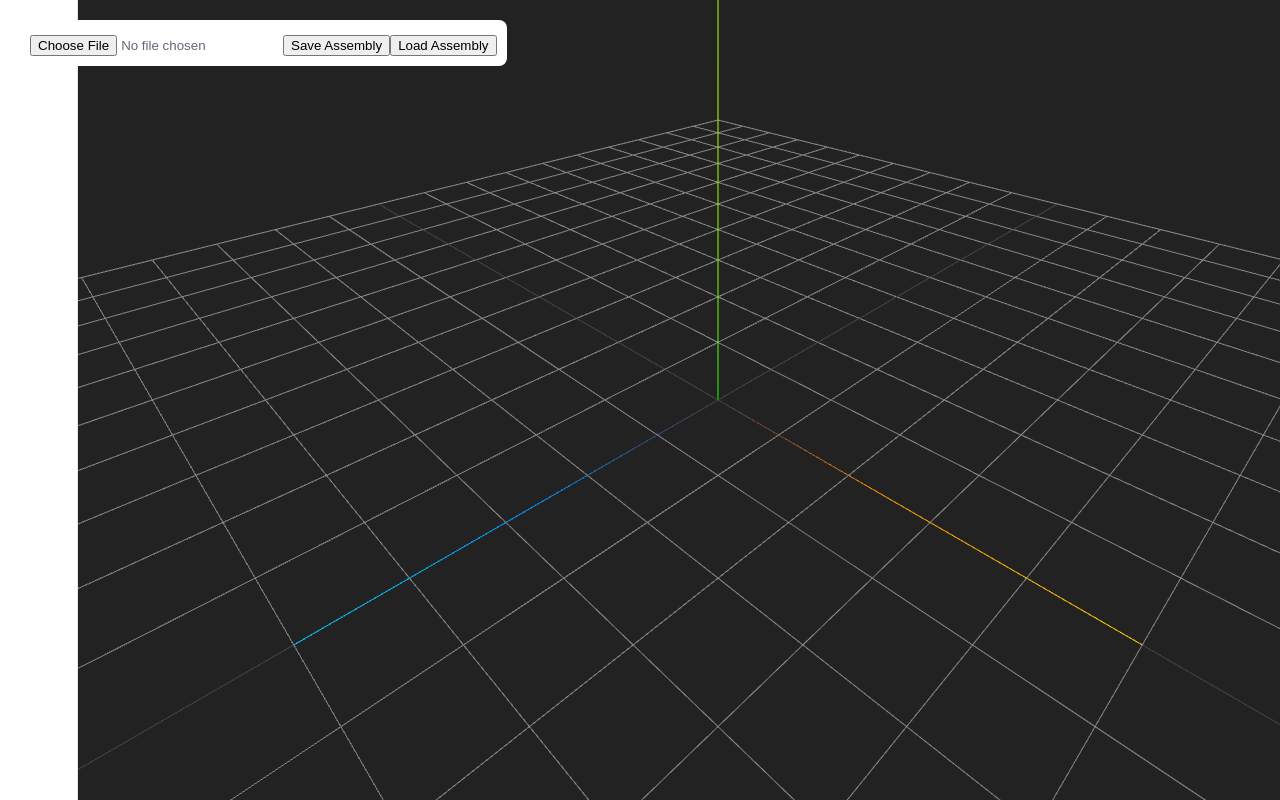
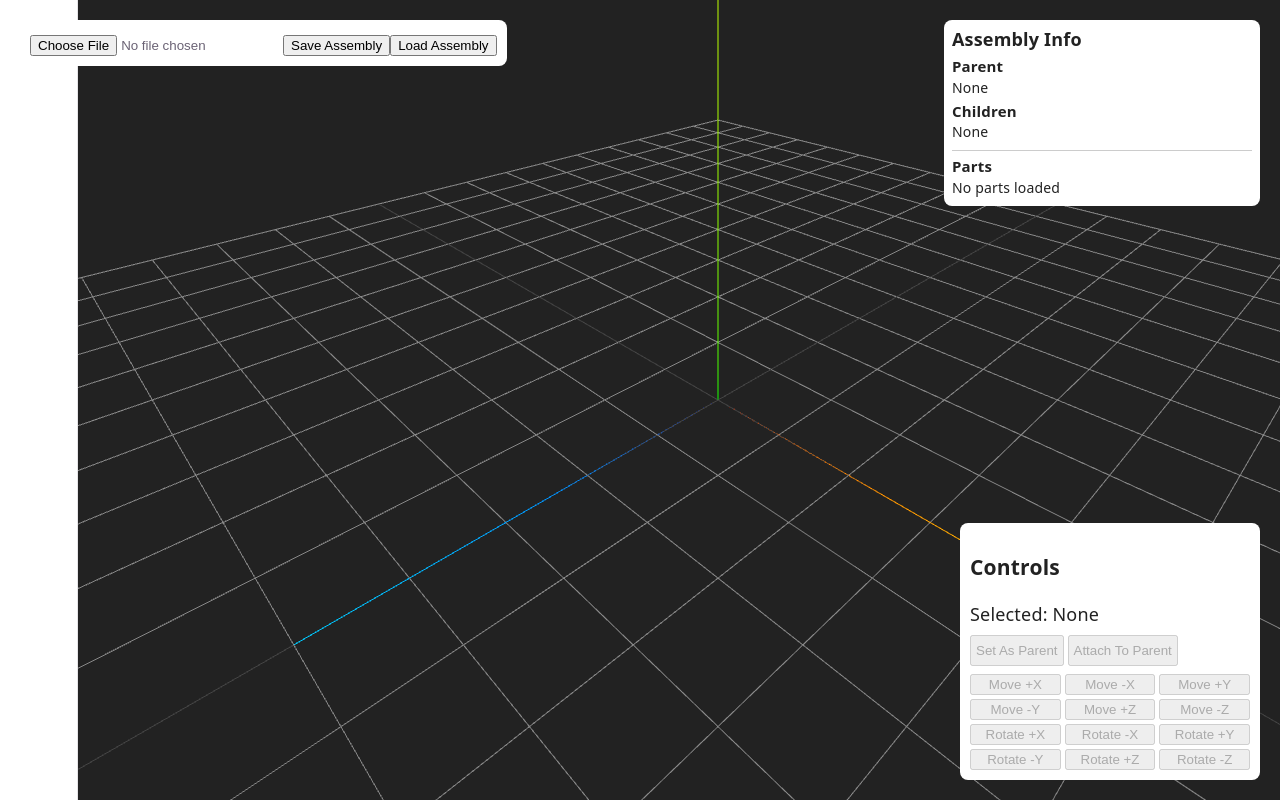
Before and after one commit to diemashirko/Robotics-Simulator, a React app in the folder frontend/: page / in a window 1280 px wide. Shown: the top 800 px of the page. Built offline with nearby package versions, Linux system fonts and the light colour scheme; the HTML template or start-up script is replaced by a standard one.

Commit message:
reworked UI to be more professional with seperated sections for buttons and information, as well as implementing parnet and child system for multiple components

```diff
--- a/frontend/src/App.jsx
+++ b/frontend/src/App.jsx
@@ -1,4 +1,4 @@
-import { useState, useEffect, useRef } from "react";
+import { useState, useEffect, useCallback } from "react";
 import { Canvas } from "@react-three/fiber";
 import { OrbitControls, TransformControls } from "@react-three/drei";
 
@@ -6,6 +6,41 @@ import STLModel from "./components/STLModel";
 import FileUploader from "./components/FileUploader";
 import { uploadFile } from "./api/upload";
 import ModelInfo from "./components/ModelInfo";
+import ControlsPanel from "./components/ControlsPanel";
+
+function translateModelAndDescendants(models, modelId, dx, dy, dz) {
+  const movedIds = new Set();
+
+  function collectDescendants(parentId) {
+    if (movedIds.has(parentId)) {
+      return;
+    }
+
+    movedIds.add(parentId);
+    models.forEach((model) => {
+      if (model.parentId === parentId) {
+        collectDescendants(model.id);
+      }
+    });
+  }
+
+  collectDescendants(modelId);
+
+  return models.map((model) => {
+    if (!movedIds.has(model.id)) {
+      return model;
+    }
+
+    return {
+      ...model,
+      position: [
+        model.position[0] + dx,
+        model.position[1] + dy,
+        model.position[2] + dz,
+      ],
+    };
+  });
+}
 
 function App() {
 
@@ -26,68 +61,48 @@ function App() {
     (model) =>
       model.id === selectedPart);
 
-  const transformRef = useRef();
   const [selectedMesh, setSelectedMesh] = useState(null);
   const [ dragging, setDragging ] = useState(false);
-  function moveSelected(
+  const [parentPart,setParentPart] = useState(null);
+  const selectedParent =
+  models.find(model => model.id === selectedModel?.parentId);
+  const parentToAttach = models.find(
+    (model) => model.id === parentPart
+  );
+  const selectedChildren = models.filter(
+    (model) => model.parentId === selectedPart
+  );
+
+  const handleModelLoaded = useCallback((modelId, data) => {
+    setModelInfos((current) => {
+      const existing = current.find((info) => info.id === modelId);
+      if (
+        existing &&
+        existing.triangles === data.triangles &&
+        existing.width === data.width &&
+        existing.height === data.height &&
+        existing.depth === data.depth
+      ) {
+        return current;
+      }
+
+      return [
+        ...current.filter((info) => info.id !== modelId),
+        { id: modelId, ...data },
+      ];
+    });
+  }, []);
+
+function moveSelected(dx, dy, dz) {
+  setModels((current) =>
+    translateModelAndDescendants(
+      current,
+      selectedPart,
       dx,
       dy,
       dz
-  ) {
-
-    setModels(
-      current =>
-
-        current.map(
-          model => {
-
-            if (
-              model.id !==
-              selectedPart
-            ) {
-              return model;
-            }
-
-            const newPosition = [
-
-              model.position[0]
-                + dx,
-
-              model.position[1]
-                + dy,
-
-              model.position[2]
-                + dz
-
-            ];
-            console.log(
-              "moving",
-              model.name,
-              newPosition
-            );
-            return {
-
-              ...model,
-
-              position: [
-
-                model.position[0]
-                  + dx,
-
-                model.position[1]
-                  + dy,
-
-                model.position[2]
-                  + dz
-
-              ]
-
-            };
-
-          }
     )
   );
-
 }
   function rotateSelected(
     rx,
@@ -153,8 +168,9 @@ function App() {
             id: Date.now(),
             name: file.name,
             url: result.url,
-            position: [0, 0, 0],
-            rotation: [0, 0, 0]
+            position: [current.length * 5, 0, 0],
+            rotation: [0, 0, 0],
+            parentId: null
           }
 
         ]);
@@ -179,20 +195,17 @@ function App() {
       <ModelInfo
 
         infos={modelInfos}
-        selectedRotation={
-          selectedModel
-            ?.rotation
-        }
-        selectedPosition={
-          selectedModel
-            ?.position
-        }
-        selectedPartName={
-          selectedModel
-            ?.name
-        }
+        models={models}
+        selectedParent={selectedParent}
+        selectedChildren={selectedChildren}
+      />
+      <ControlsPanel
+        selectedModel={selectedModel}
+        parentToAttach={parentToAttach}
         moveSelected={moveSelected}
         rotateSelected={rotateSelected}
+        markAsParent={markAsParent}
+        attachToParent={attachToParent}
 
       />
       <div
@@ -227,13 +240,15 @@ function App() {
 
           {
             models.map(
-              (model, index) => (
+              (model) => (
 
                 <STLModel
 
                   key={model.id}
 
                   modelUrl={model.url}
+
+                  modelId={model.id}
 
                   position={model.position}
 
@@ -251,38 +266,7 @@ function App() {
                     );
                     setSelectedMesh(mesh);
                   }}
-                  onLoaded={(data) => {
-
-                    setModelInfos(
-                      (current) => {
-
-                        const exists =
-                          current.find(
-                            x =>
-                              x.name ===
-                              model.name
-                          );
-
-                        if (exists) {
-                          return current;
-                        }
-
-                        return [
-
-                          ...current,
-
-                          {
-                            ...data,
-
-                            name: model.name
-                          }
-
-                        ];
-
-                      }
-                    );
-
-                  }}
+                  onLoaded={handleModelLoaded}
 
                 />
 
@@ -322,7 +306,7 @@ function App() {
                     !selectedMesh
                   ) return;
 
-                  const position = [
+                  const newPosition = [
 
                     selectedMesh.position.x,
 
@@ -332,32 +316,23 @@ function App() {
 
                   ];
 
-                  setModels(
-                    current =>
+                  setModels((current) => {
+                    const model = current.find(
+                      (item) => item.id === selectedPart
+                    );
 
-                      current.map(
-                        model => {
-
-                          if (
-                            model.id !==
-                            selectedPart
-                          ) {
-                            return model;
+                    if (!model) {
+                      return current;
                     }
 
-                          return {
-
-                            ...model,
-
-                            position
-
-                          };
-
-                        }
-                      )
-
+                    return translateModelAndDescendants(
+                      current,
+                      selectedPart,
+                      newPosition[0] - model.position[0],
+                      newPosition[1] - model.position[1],
+                      newPosition[2] - model.position[2]
                     );
-
+                  });
                     }}
               />
 
@@ -413,6 +388,47 @@ function App() {
     );
 
   }
+  function markAsParent() {
+
+    setParentPart(
+      selectedPart
+    );
+
+  }
+  function attachToParent() {
+
+    if (
+      !parentPart ||
+      !selectedPart ||
+      parentPart === selectedPart
+    ) {
+      return;
+    }
+    setModels(
+      current =>
+
+        current.map(
+          model => {
+
+            if (
+              model.id !==
+              selectedPart
+            ) {
+              return model;
+            }
+            return {
+
+              ...model,
+
+              parentId:
+                parentPart
+
+            };
+          }
+        )
+    );
+
+  }
 }
 
 export default App;
--- /dev/null
+++ b/frontend/src/components/ControlsPanel.jsx
@@ -0,0 +1,81 @@
+export default function ControlsPanel({
+  selectedModel,
+  parentToAttach,
+  moveSelected,
+  rotateSelected,
+  markAsParent,
+  attachToParent
+}) {
+  const hasSelection = Boolean(selectedModel);
+  const buttonStyle = {
+    minWidth: 0,
+    padding: "6px 4px"
+  };
+
+  return (
+    <div
+      style={{
+        position: "fixed",
+        right: 20,
+        bottom: 20,
+        zIndex: 1000,
+        width: "300px",
+        boxSizing: "border-box",
+        background: "white",
+        color: "#222",
+        padding: "10px",
+        borderRadius: "8px",
+        maxHeight: "40vh",
+        overflowY: "auto",
+        textAlign: "left"
+      }}
+    >
+      <h3>Controls</h3>
+      <p style={{ marginBottom: "8px" }}>
+        Selected: {selectedModel?.name ?? "None"}
+      </p>
+
+      <div style={{ display: "flex", gap: "4px", marginBottom: "8px" }}>
+        <button
+          onClick={markAsParent}
+          disabled={!hasSelection}
+          style={buttonStyle}
+        >
+          Set As Parent
+        </button>
+        <button
+          onClick={attachToParent}
+          disabled={
+            !hasSelection ||
+            !parentToAttach ||
+            selectedModel.id === parentToAttach.id
+          }
+          style={buttonStyle}
+        >
+          Attach To Parent
+        </button>
+      </div>
+
+      <div
+        style={{
+          display: "grid",
+          gridTemplateColumns: "repeat(3, minmax(0, 1fr))",
+          gap: "4px"
+        }}
+      >
+        <button onClick={() => moveSelected(0.5, 0, 0)} disabled={!hasSelection}>Move +X</button>
+        <button onClick={() => moveSelected(-0.5, 0, 0)} disabled={!hasSelection}>Move -X</button>
+        <button onClick={() => moveSelected(0, 0.5, 0)} disabled={!hasSelection}>Move +Y</button>
+        <button onClick={() => moveSelected(0, -0.5, 0)} disabled={!hasSelection}>Move -Y</button>
+        <button onClick={() => moveSelected(0, 0, 0.5)} disabled={!hasSelection}>Move +Z</button>
+        <button onClick={() => moveSelected(0, 0, -0.5)} disabled={!hasSelection}>Move -Z</button>
+        <button onClick={() => rotateSelected(0.2, 0, 0)} disabled={!hasSelection}>Rotate +X</button>
+        <button onClick={() => rotateSelected(-0.2, 0, 0)} disabled={!hasSelection}>Rotate -X</button>
+        <button onClick={() => rotateSelected(0, 0.2, 0)} disabled={!hasSelection}>Rotate +Y</button>
+        <button onClick={() => rotateSelected(0, -0.2, 0)} disabled={!hasSelection}>Rotate -Y</button>
+        <button onClick={() => rotateSelected(0, 0, 0.2)} disabled={!hasSelection}>Rotate +Z</button>
+        <button onClick={() => rotateSelected(0, 0, -0.2)} disabled={!hasSelection}>Rotate -Z</button>
+      </div>
+    </div>
+  );
+}
--- a/frontend/src/components/ModelInfo.jsx
+++ b/frontend/src/components/ModelInfo.jsx
@@ -1,21 +1,30 @@
 export default function ModelInfo({
   infos,
-  selectedPartName,
-  selectedRotation,
-  selectedPosition,
-  moveSelected,
-  rotateSelected
+  models,
+  selectedParent,
+  selectedChildren
 }) {
+  const sectionStyle = {
+    borderTop: "1px solid #ccc",
+    marginTop: "8px",
+    paddingTop: "6px"
+  };
 
-  if (
-    !infos ||
-    infos.length === 0
-  ) {
-    return null;
-  }
+  const detailStyle = {
+    display: "grid",
+    gridTemplateColumns: "1fr 1fr",
+    gap: "2px 8px",
+    fontSize: "14px",
+    lineHeight: 1.3
+  };
+
+  const headingStyle = {
+    margin: "4px 0 2px",
+    fontSize: "15px",
+    lineHeight: 1.3
+  };
 
   return (
-
     <div
       style={{
         position: "absolute",
@@ -24,246 +33,81 @@ export default function ModelInfo({
         zIndex: 1000,
         width: "300px",
         background: "white",
-        padding: "10px",
+        color: "#222",
+        padding: "8px",
         borderRadius: "8px",
         maxHeight: "80vh",
-        overflowY: "auto"
+        overflowY: "auto",
+        textAlign: "left",
+        fontSize: "14px",
+        lineHeight: 1.35
       }}
     >
-
-      <h3>
+      <h3 style={{ margin: "0 0 6px", fontSize: "18px", lineHeight: 1.3 }}>
         Assembly Info
       </h3>
 
-      <p>
-        Selected:
-        {
-            selectedPartName
-                ? selectedPartName
-                : "None"
-        }
-      </p>
-      {
+      <section>
+        <h4 style={headingStyle}>Parent</h4>
+        <p>{selectedParent?.name ?? "None"}</p>
 
-        infos.map(
-          (info) => (
+        <h4 style={headingStyle}>Children</h4>
+        {selectedChildren.length > 0 ? (
+          <ul style={{ margin: "2px 0 0", paddingLeft: "18px" }}>
+            {selectedChildren.map((child) => (
+              <li key={child.id}>{child.name}</li>
+            ))}
+          </ul>
+        ) : (
+          <p>None</p>
+        )}
+      </section>
 
-            <div
-              key={info.name}
-              style={{
-                marginBottom: "20px",
-                borderBottom:"1px solid #ccc"
-              }}
-            >
+      <section style={sectionStyle}>
+        <h4 style={{ ...headingStyle, marginTop: 0 }}>Parts</h4>
+        {models.length === 0 ? (
+          <p>No parts loaded</p>
+        ) : (
+          models.map((model) => {
+            const info = infos.find((item) => item.id === model.id);
+            const rotation = model.rotation
+              .map((value) => (value * 180 / Math.PI).toFixed(1))
+              .join(", ");
 
-              <h4>
-                {info.name}
-              </h4>
-              <p>
+            return (
+              <div
+                key={model.id}
+                style={{
+                  ...sectionStyle,
+                  marginTop: "6px",
+                  paddingTop: "5px"
+                }}
+              >
+                <h4 style={{ ...headingStyle, marginTop: 0 }}>{model.name}</h4>
+                <div style={detailStyle}>
+                  <span>Rotation:</span>
+                  <span>{rotation}°</span>
+                  <span>X:</span>
+                  <span>{model.position[0].toFixed(2)}</span>
+                  <span>Y:</span>
+                  <span>{model.position[1].toFixed(2)}</span>
+                  <span>Z:</span>
+                  <span>{model.position[2].toFixed(2)}</span>
+                  <span>Triangles:</span>
+                  <span>{info?.triangles ?? "Loading…"}</span>
+                  <span>Width:</span>
+                  <span>{info?.width ?? "Loading…"}</span>
+                  <span>Height:</span>
+                  <span>{info?.height ?? "Loading…"}</span>
+                  <span>Depth:</span>
+                  <span>{info?.depth ?? "Loading…"}</span>
+                </div>
+              </div>
+            );
+          })
+        )}
+      </section>
 
-                Rotation (degrees):
-
-                {
-
-                  selectedRotation
-                    ? selectedRotation
-                        .map(
-                          value =>
-                          (
-                            value * 180 / Math.PI
-                          ).toFixed(1)
-                        )
-                        .join(", ")
-                    : "0, 0, 0"
-
-                }
-
-              </p>
-              <p>
-                X:
-                {
-                  selectedPosition
-                    ? selectedPosition[0].toFixed(2)
-                    : "0.00"
-                }
-              </p>
-              <p>
-                Y:
-                {
-                  selectedPosition
-                    ? selectedPosition[1].toFixed(2)
-                    : "0.00"
-                }
-              </p>
-              <p>
-                Z:
-                {
-                  selectedPosition
-                    ? selectedPosition[2].toFixed(2)
-                    : "0.00"
-                }
-              </p>
-              <p>
-                Triangles:
-                {info.triangles}
-              </p>
-
-              <p>
-                Width:
-                {info.width}
-              </p>
-
-              <p>
-                Height:
-                {info.height}
-              </p>
-
-              <p>
-                Depth:
-                {info.depth}
-              </p>
-
-            </div>
-
-          )
-        )
-
-      }
-
-      <button
-        onClick={() => {
-          moveSelected(
-            0.5,
-            0,
-            0
-          );
-        }}
-      >
-        Move +X
-      </button>
-      <button
-        onClick={() => {
-          moveSelected(
-            -0.5,
-            0,
-            0
-          );
-        }}
-      >
-        Move -X
-      </button>
-      <button
-        onClick={() => {
-          moveSelected(
-            0,
-            0.5,
-            0
-          );
-        }}
-      >
-        Move +Y
-      </button>
-      <button
-        onClick={() => {
-          moveSelected(
-            0,
-            -0.5,
-            0
-          );
-        }}
-      >
-        Move -Y
-      </button>
-      <button
-        onClick={() => {
-          moveSelected(
-            0,
-            0,
-            0.5
-          );
-        }}
-      >
-        Move +Z
-      </button>
-      <button
-        onClick={() => {
-          moveSelected(
-            0,
-            0,
-            -0.5
-          );
-        }}
-      >
-        Move -Z
-      </button>
-      <button
-        onClick={() => {
-          rotateSelected(
-            0.2,
-            0,
-            0
-          );
-        }}
-      >
-        Rotate +X
-      </button>
-      <button
-        onClick={() => {
-          rotateSelected(
-            -0.2,
-            0,
-            0
-          );
-        }}
-      >
-        Rotate -X
-      </button>
-      <button
-        onClick={() => {
-          rotateSelected(
-            0,
-            0.2,
-            0
-          );
-        }}
-      >
-        Rotate +Y
-      </button>
-      <button
-        onClick={() => {
-          rotateSelected(
-            0,
-            -0.2,
-            0
-          );
-        }}
-      >
-        Rotate -Y
-      </button>
-      <button
-        onClick={() => {
-          rotateSelected(
-            0,
-            0,
-            0.2
-          );
-        }}
-      >
-        Rotate +Z
-      </button>
-      <button
-        onClick={() => {
-          rotateSelected(
-            0,
-            0,
-            -0.2
-          );
-        }}
-      >
-        Rotate -Z
-      </button>
     </div>
-
   );
-
 }
--- a/frontend/src/components/STLModel.jsx
+++ b/frontend/src/components/STLModel.jsx
@@ -1,76 +1,43 @@
 import { useLoader } from "@react-three/fiber";
 import { STLLoader } from "three/examples/jsm/loaders/STLLoader.js";
-import { useEffect } from "react";
-import { useRef } from "react";
+import { useEffect, useRef } from "react";
 
 export default function STLModel({
   modelUrl,
+  modelId,
   position,
   rotation,
   onLoaded,
   onSelect,
   selected
-})
- {
+}) {
   const meshRef = useRef();
-  console.log(
-    "Loading:",
-    modelUrl
-  );
 
   const geometry = useLoader(
     STLLoader,
     modelUrl
   );
 
-  console.log(
-    "Geometry loaded:",
-    geometry
-  );
-
   geometry.center();
-
   geometry.computeBoundingBox();
 
-  const box =
-    geometry.boundingBox;
-
-  const width =
-    box.max.x - box.min.x;
-
-  const height =
-    box.max.y - box.min.y;
-
-  const depth =
-    box.max.z - box.min.z;
-
-  console.log( "Sending geometry data" );
+  const box = geometry.boundingBox;
+  const width = box.max.x - box.min.x;
+  const height = box.max.y - box.min.y;
+  const depth = box.max.z - box.min.z;
 
   useEffect(() => {
-
     if (!onLoaded) {
       return;
     }
 
-    onLoaded({
-
-      triangles:
-        geometry.attributes
-          .position.count / 3,
-
-      width:
-        width.toFixed(2),
-
-      height:
-        height.toFixed(2),
-
-      depth:
-        depth.toFixed(2)
-
+    onLoaded(modelId, {
+      triangles: geometry.attributes.position.count / 3,
+      width: width.toFixed(2),
+      height: height.toFixed(2),
+      depth: depth.toFixed(2)
     });
-
-
-  }, []);
+  }, [depth, geometry, height, modelId, onLoaded, width]);
 
   return (
     <mesh
@@ -81,14 +48,8 @@ export default function STLModel({
       rotation={rotation}
       onClick={(event) => {
         event.stopPropagation();
-        console.log(
-          meshRef.current
-        );
         onSelect(meshRef.current);
-        }
-
-      }
-
+      }}
     >
       <meshStandardMaterial
         color={
```
Also changed, not shown: 3 other files (tests, documents, lock files or other folders). Lines whose indentation alone changed are shown as unchanged.
